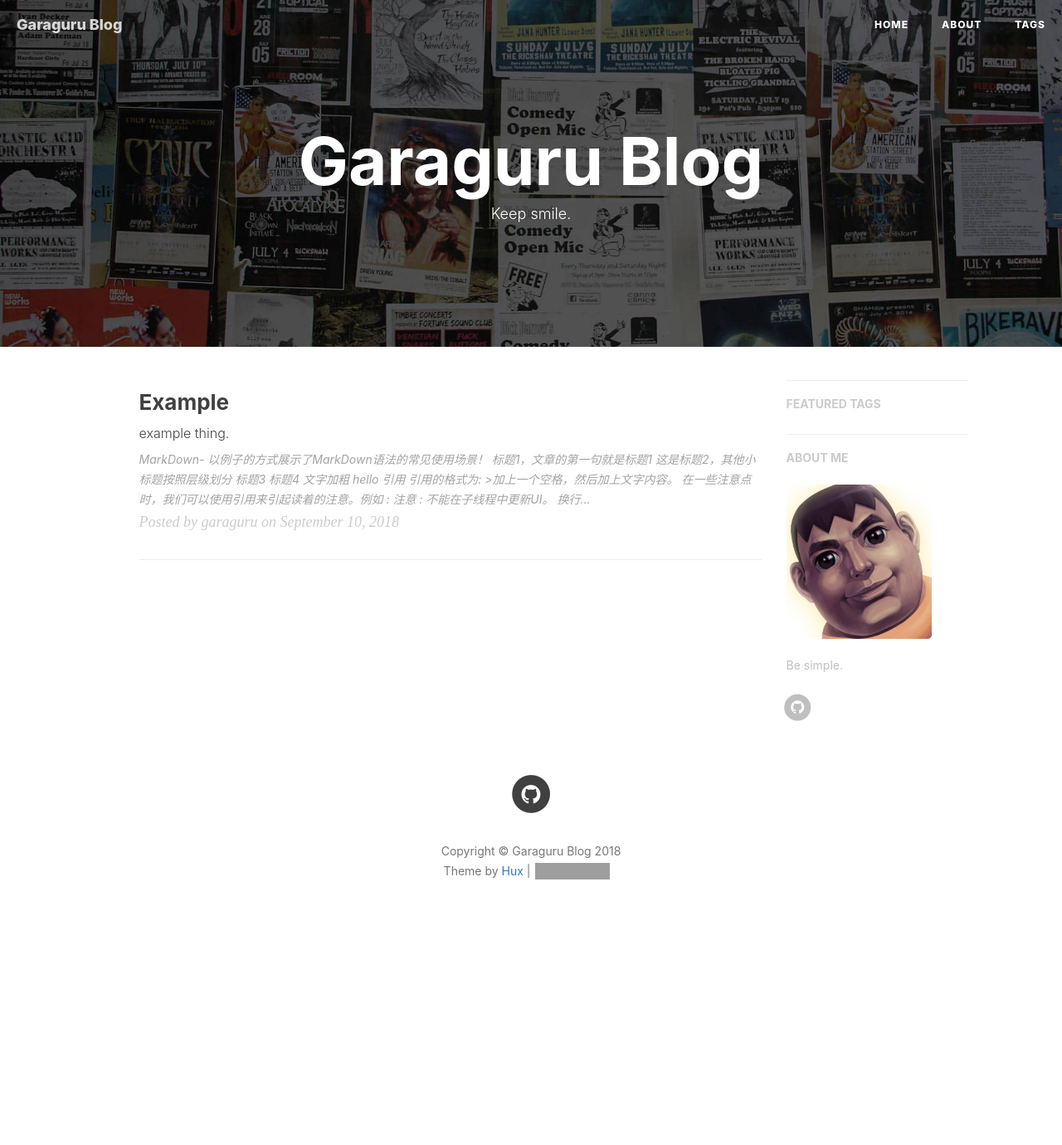
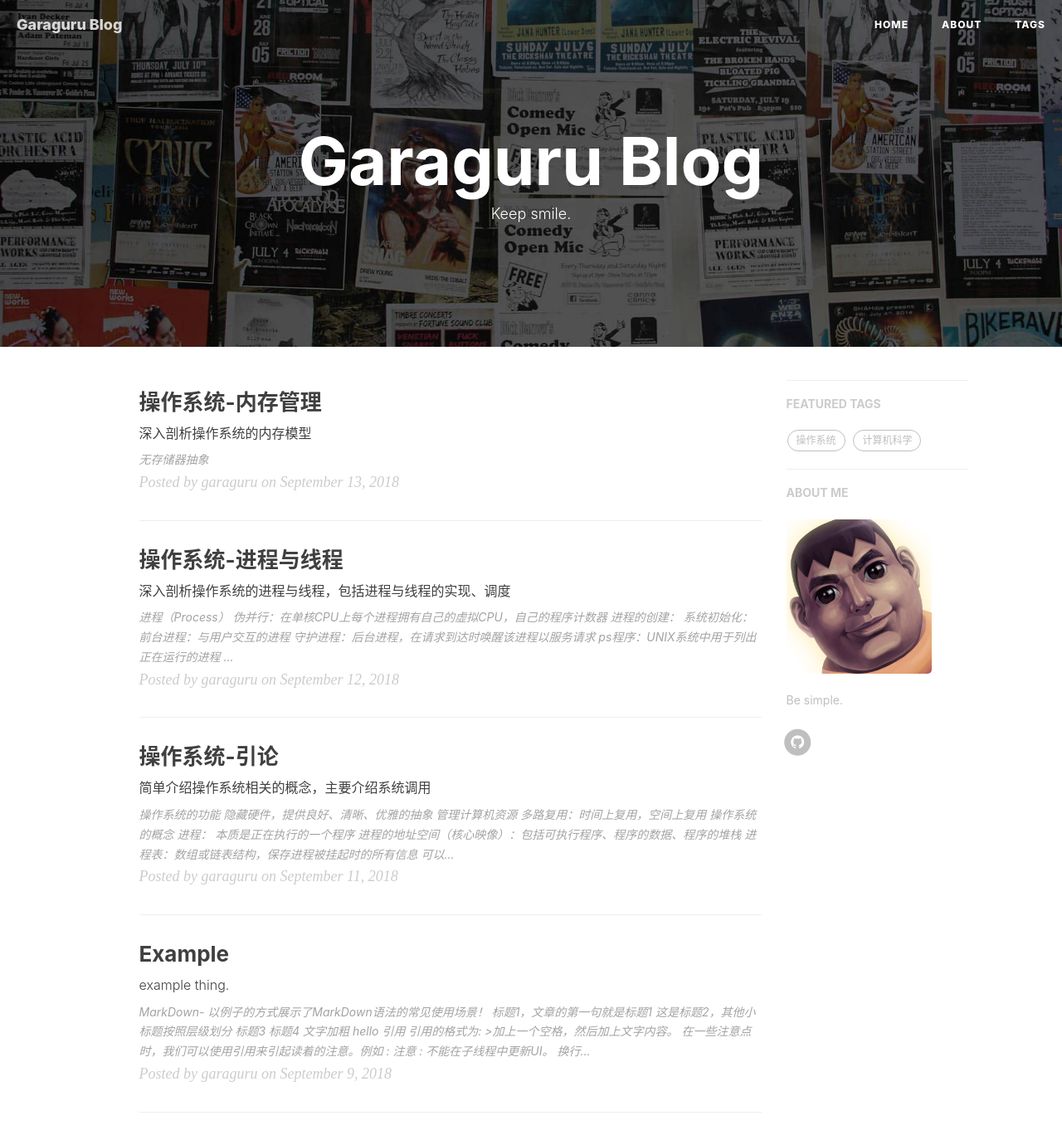
Before and after one commit to garaguru/garaguru.github.io, a Jekyll site: the page built from index.html, in a window 1280 px wide and 1400 px high. Shown: the top 1380 px of the window at 83% size. Built offline with Jekyll 4.4.1, drawn with Linux system fonts in a browser that asks for light colours; nearby versions of some CDN libraries; the list of posts is cut into pages by our own code; comment, search, counter and statistics services are not loaded; grey boxes are pictures that could not be loaded.

Commit message:
“add post"

````diff
--- /dev/null
+++ b/_posts/2018-9-11-Operating-System-Introduction.md
@@ -0,0 +1,64 @@
+---
+layout:       post
+title:        "操作系统-引论"
+subtitle:     "简单介绍操作系统相关的概念，主要介绍系统调用"
+date:         2018-9-11 20:57:10
+author:       "garaguru"
+header-img:   "img/in-post/post-eleme-example/example.jpg"
+header-mask:  0.3
+catalog:      true
+multilingual: true
+tags:
+    - 操作系统
+    - 计算机科学
+    - 系统调用
+---
+
+## 操作系统的功能
+- 隐藏硬件，提供良好、清晰、优雅的抽象
+- 管理计算机资源
+    - 多路复用：时间上复用，空间上复用
+
+## 操作系统的概念
+- 进程：
+    - 本质是正在执行的一个程序
+    - 进程的地址空间（核心映像）：包括可执行程序、程序的数据、程序的堆栈
+    - 进程表：数组或链表结构，保存进程被挂起时的所有信息
+    - 可以创建一个或多个子进程
+    - UID：每个进程都关联一个UID，这个UID是启动该进程的用户的UID，子进程的UID与父进程一样
+    - PID：每个进程的唯一标识，PPID是该进程的父进程ID
+- 文件：
+    - mount系统调用允许把CD-ROM上的文件系统连接到程序所希望的 **根文件目录** 上
+    - UNIX中的特殊文件：使IO设备看起来像文件一般
+       - 块特殊文件：可随机存取的块组成的设备，如磁盘
+       - 字符特殊文件：接收或输出字符流的设备，如打印机
+    - 管道：一种虚文件，连接两个进程，使得两个进程之间的通信类似于普通文件的读写
+- I/O：
+    - 权限：rwx rwx rwx，可读 可写 可执行，所有者 组员 其他人
+    - shell：不是操作系统的一部分
+    - 虚拟内存：提供了运行比机器物理内存大的程序的能力，使得程序可以在运行时动态地链接库
+- 系统调用(POSIX)：
+    > The Portable Operating System Interface (POSIX)：A family of standards specified by the IEEE Computer Society for maintaining compatibility between operating systems.
+
+    - 只有系统调用可以进入内核，过程调用不行
+    - 系统调用过程（以 `read(fd,buffer,nbytes)` 为例）：
+        1. push nbytes //读出的字节数
+        2. push &buffers //缓冲区
+        3. push fd //指定文件
+        4. 调用read（库过程）
+        5. 把用于read的代码放入寄存器中
+        6. 从用户态切换到内核态（TRAP）
+        7. 检查系统调用编号，分派给正确的系统调用处理器，这通常由一张系统调用编号所引用的、指向系统调用处理器的指针表来完成
+        8. 系统调用处理器运行
+        9. 返回库过程
+        10. 返回用户程序
+        11. 清除堆栈
+    - 进程管理：
+        - pid=fork()：创建与父进程相同的子进程，是POSIX中唯一可以创建进程的途径，返回的值在子进程中为0，在父进程中为PID
+        - pid=waitpid(pid,&statloc,options)：父进程等待子进程终止（将第一个参数设置为-1，即等待所有子进程终止）（将第二个参数设置为&status，即子进程退出状态）
+        - s=exec(name,argv,environp)：出错返回-1，替换一个子进程的核心映像
+        - 进程的存储空间：FFFF-堆栈-空闲区-数据-正文-0000
+    - 文件管理：open(),lseek(),read(),write(),close()
+    - 目录管理：
+        - mkdir()&rmdir()：创建和删除目录
+        - link("usr/jim/memo","usr/ast/note")：允许同一个文件以多个名称出现（通常在不同目录下），用于共享同一个文件（本质是使用已有文件的inode创建另一个目录项，使用unlink()移除其中一个文件时，另一个不受影响，两个都被移除时，文件会被从磁盘中移除）
--- /dev/null
+++ b/_posts/2018-9-12-Operating-System-Process-and-Thread.md
@@ -0,0 +1,114 @@
+---
+layout:       post
+title:        "操作系统-进程与线程"
+subtitle:     "深入剖析操作系统的进程与线程，包括进程与线程的实现、调度"
+date:         2018-9-12 22:35:34
+author:       "garaguru"
+header-img:   "img/in-post/post-eleme-example/example.jpg"
+header-mask:  0.3
+catalog:      true
+multilingual: true
+tags:
+    - 操作系统
+    - 计算机科学
+---
+
+## 进程（Process）
+- 伪并行：在单核CPU上每个进程拥有自己的虚拟CPU，自己的程序计数器
+- 进程的创建：
+    - 系统初始化：
+        - 前台进程：与用户交互的进程
+        - 守护进程：后台进程，在请求到达时唤醒该进程以服务请求
+        - ps程序：UNIX系统中用于列出正在运行的进程
+    - 正在运行的程序执行了创建进程的系统调用
+    - 用户请求创建一个新进程
+    - 一个批处理作业的初始化
+    - UNIX中子进程与父进程可以共享不可写的内存区，或者共享所有内存区但必须通过 **写时复制** 来确保修改发生在私有内存区域
+        >可写的内存是不可以共享的
+- 进程的终止：
+    - 正常退出（自主）：`exit()`
+    - 出错退出（自主）
+    - 严重错误（非自主）
+    - 被其他进程杀死（非自主）：`kill()`
+- 进程的层次结构：UNIX中父进程与子进程的关联，系统启动时init进程出现在启动映像中，开始运行的时候读入一个说明终端数量的文件，为每个终端创建一个进程等待用户登录，登录成功后这个登录进程就执行一个shell用于接收命令，这些命令又会创建新的进程，以此类推
+- 进程的状态：
+    - 运行态（实际占用CPU）
+    - 就绪态（可运行，但因为其他进程正在运行而暂停）
+    - 阻塞态（等待输入）
+- 进程的实现：
+    - 进程表：每个进程占用一个进程表项，包含了程序计数器、堆栈指针、内存分配情况、优先级、PID等信息
+    - 中断发生后操作系统的底层工作步骤：
+        1. 硬件push进堆栈程序控制器
+        2. 硬件从中断向量（在内存底部的固定区域，包含中断服务程序的入口地址）装入新的程序计数器
+        3. 汇编语言过程保存寄存器值
+        4. 汇编语言过程设置新的堆栈
+        5. C中断服务例程运行
+        6. 调度程序决定下一个将运行的进程
+        7. C过程返回至汇编代码
+        8. 汇编语言过程开始运行新的当前进程
+- 多道程序设计模型：
+    - 描述多道程序设计的道数 **n** 与CPU利用率的关系
+    - 假设一个进程等待I/O操作的时间与停留在内存中的时间的比为 **p**, 则当内存中同时有n个进程时CPU空转的概率是 p^n，所以: `CPU利用率 = 1 - p^n`
+
+## 线程（Thread）
+- 可以共享公共内存
+- 有限状态机：由多个状态和使得相关状态发生改变的事件结合构成
+- 构造服务器的三种方法：
+
+|模型|特性|
+|---|---|
+|多线程|并行性、阻塞系统调用|
+|单线程进程|无并行性、阻塞系统调用|
+|有限状态机|并行性、非阻塞系统调用、中断|
+
+- 进程和线程的内容关系：
+    - 进程中所有线程共享的部分：地址空间、全局变量、打开文件、子进程、即将发生的定时器、信号与信号处理程序、用户信息
+    - 每个线程独有部分：程序计数器、寄存器、堆栈、状态
+- POSIX线程：IEEE标准定义的线程包为 **pthread**
+- 实现
+    - 用户级线程包：线程表在用户空间（每个进程中）
+    - 内核管理的线程包：线程表在内核空间（不在每个进程中）
+    - 混合实现：使用内核级线程，再将用户级线程与内核级线程多路复用起来
+    - 调度程序激活（scheduler activation）
+    - 弹出式线程
+
+## 进程间通信（Inter Process Communication, IPC）
+- 竞争条件（race condition）：多个进程几乎同时读写共享数据时，最后的结果取决于进程运行的精确时序。
+- 临界区（critical section）：
+    - 为了避免竞争条件，需要实现进程之间的互斥（mutual exclusion）：
+    - 临界区的定义：对共享内存进行访问的程序片段
+- 睡眠与唤醒：
+    - sleep、wakeup、count
+    - 生产者-消费者问题：一个缓冲区，前者存数据，后者取数据，缓冲区内的数据项数目为count，由于count未加限制，会出现竞争条件
+    - 解决方案：唤醒等待位（有限个进程）
+- 信号量（semaphore）：可以取0（没有唤醒操作）或者正值（有一个或多个唤醒操作）
+    - down：检查信号量，大于0，则信号量减1，等于0，则进程睡眠，此时down操作还没有结束，down操作中的检查数值、修改变量值，睡眠操作，都是原子操作
+    - up：使信号量增1，如果此时有进程在该信号量上睡眠，由系统选择其中一个完成其未完成down操作，使得信号量仍为0
+- 互斥量（mutex）：
+    - 可以处于两种状态：加锁lock，解锁unlock，一般用以个整型量表示，0表示解锁，其他值表示加锁。
+    - 用户级线程包：mutex_lock,mutex_unlock实现如下：
+
+```
+mutex_lock:
+    TSL REGISTER,MUTEX  将互斥信号量复制到寄存器，置1
+    CMP REGISTER,#0     互斥信号量是0吗？
+    JZE ok              如果为0，返回
+    CALL thread_yield   互斥信号量非0；调度另一个线程
+    JMP mutex_lock      稍后再试
+ok: RET                 返回调用者；进入临界区
+
+mutex_unlock:
+    MOVE MUTEX,#0       将mutex置0
+    RET                 返回调用者
+
+```
+- 管程（monitor）：比信号量更容易保证并行编程的正确性，但管程是一个编程语言概念。
+- 消息传递（message passing）
+- 屏障（barrier）
+- 避免锁（read-copy-update，RCU）
+
+## 调度（scheduler）
+
+## IPC问题
+- 哲学家就餐问题
+- 读者-写者问题
--- /dev/null
+++ b/_posts/2018-9-13-Operating-System-Memory-Management.md
@@ -0,0 +1,17 @@
+---
+layout:       post
+title:        "操作系统-内存管理"
+subtitle:     "深入剖析操作系统的内存模型"
+date:         2018-9-13 22:36:40
+author:       "garaguru"
+header-img:   "img/in-post/post-eleme-example/example.jpg"
+header-mask:  0.3
+catalog:      true
+multilingual: true
+tags:
+    - 操作系统
+    - 计算机科学
+    - 内存管理
+---
+
+## 无存储器抽象
--- a/_posts/2018-09-10-example.md
+++ b/_posts/2018-9-9-Example.md
@@ -2,7 +2,7 @@
 layout:       post
 title:        "Example"
 subtitle:     "example thing."
-date:         2018-9-10 20:57:10
+date:         2018-9-9 22:13:20
 author:       "garaguru"
 header-img:   "img/in-post/post-eleme-example/example.jpg"
 header-mask:  0.3
````
